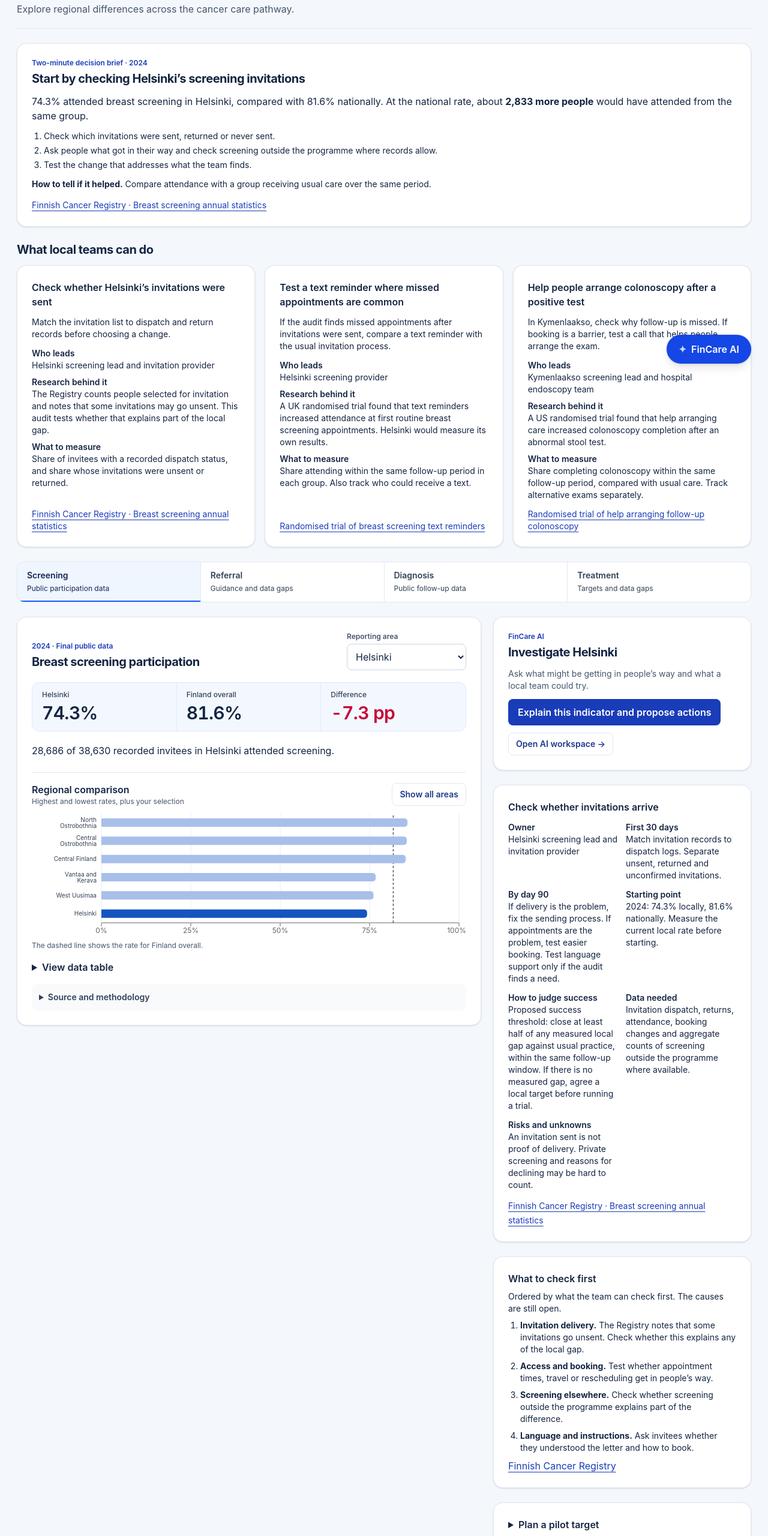
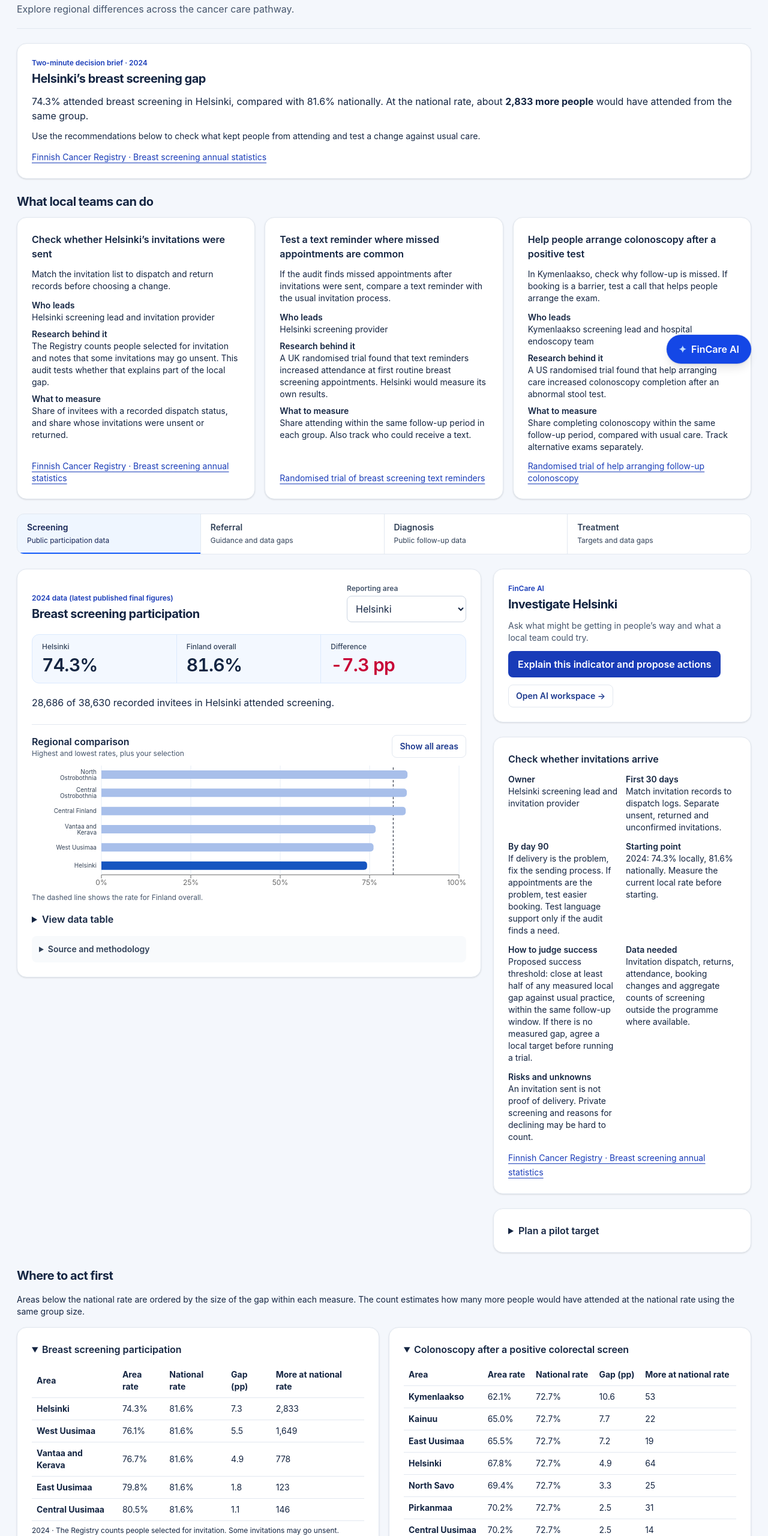
Before and after one commit to Momo-Junction/FinCare, a Next.js app: page / in a window 1280 px wide. Shown: the part 166-2726 px from the top of the page at 60% size. Built offline with nearby package versions, Linux system fonts and the light colour scheme.

Commit message:
Refine FinCare comparisons and action cards

```diff
--- a/app/action-plans.tsx
+++ b/app/action-plans.tsx
@@ -20,14 +20,9 @@ export function DecisionBrief() {
   const helsinki = rankedGaps("screening").find(({ id }) => id === "helsinki")!;
   return <section className="panel space-y-3">
     <p className="eyebrow">Two-minute decision brief · 2024</p>
-    <h2>Start by checking Helsinki’s screening invitations</h2>
+    <h2>Helsinki’s breast screening gap</h2>
     <p>{helsinki.rate}% attended breast screening in Helsinki, compared with {comparisons.screening.national.rate}% nationally. At the national rate, about <strong>{helsinki.fewerAtNationalRate.toLocaleString("en-GB")} more people</strong> would have attended from the same group.</p>
-    <ol className="list-decimal space-y-1 pl-5 text-sm">
-      <li>Check which invitations were sent, returned or never sent.</li>
-      <li>Ask people what got in their way and check screening outside the programme where records allow.</li>
-      <li>Test the change that addresses what the team finds.</li>
-    </ol>
-    <p className="text-sm"><strong>How to tell if it helped.</strong> Compare attendance with a group receiving usual care over the same period.</p>
+    <p className="text-sm">Use the recommendations below to check what kept people from attending and test a change against usual care.</p>
     <a className="text-sm" href={plan.source.url}>{plan.source.name}</a>
   </section>;
 }
@@ -85,8 +80,8 @@ export function PriorityView() {
         <summary className="cursor-pointer font-semibold">{comparisons[stage].title}</summary>
         <div className="overflow-x-auto">
           <table className="mt-3 w-full text-left text-sm">
-            <thead><tr><th scope="col">Area</th><th scope="col">Gap (percentage points)</th><th scope="col">More at national rate</th></tr></thead>
-            <tbody>{rankedGaps(stage).map((area) => <tr key={area.id}><th scope="row">{area.name}</th><td>{Math.abs(area.gap).toFixed(1)}</td><td>{area.fewerAtNationalRate.toLocaleString("en-GB")}</td></tr>)}</tbody>
+            <thead><tr><th scope="col">Area</th><th scope="col">Area rate</th><th scope="col">National rate</th><th scope="col">Gap (pp)</th><th scope="col">More at national rate</th></tr></thead>
+            <tbody>{rankedGaps(stage).map((area) => <tr key={area.id}><th scope="row">{area.name}</th><td>{area.rate.toFixed(1)}%</td><td>{comparisons[stage].national.rate.toFixed(1)}%</td><td>{Math.abs(area.gap).toFixed(1)}</td><td>{area.fewerAtNationalRate.toLocaleString("en-GB")}</td></tr>)}</tbody>
           </table>
         </div>
         <p className="mt-2 text-xs">2024 · {comparisons[stage].limitation}</p>
--- a/app/dashboard.tsx
+++ b/app/dashboard.tsx
@@ -155,7 +155,7 @@ function Comparison({ stage, areaId, setAreaId, openAI }: {
           <section className="panel" aria-labelledby="comparison">
             <div className="comparison-header">
             <div>
-            <p className="eyebrow">{indicator.year} · {indicator.status}</p>
+            <p className="eyebrow">{indicator.status}</p>
             <h2 id="comparison">{indicator.title}</h2>
             </div>
             <div>
@@ -203,12 +203,13 @@ function Comparison({ stage, areaId, setAreaId, openAI }: {
               <div className="overflow-x-auto">
                 <table className="mt-2 w-full text-left text-sm">
                   <caption className="sr-only">{indicator.title}, {indicator.year}</caption>
-                  <thead><tr><th scope="col">Area</th><th scope="col">{indicator.numerator}</th><th scope="col">{indicator.denominator}</th><th scope="col">Rate</th></tr></thead>
+                  <thead><tr><th scope="col">Area</th><th scope="col">{indicator.numerator}</th><th scope="col">{indicator.denominator}</th><th scope="col">Area rate</th>{stage === "diagnosis" && <th scope="col">National rate</th>}</tr></thead>
                   <tbody>
-                    <tr className="font-semibold"><th scope="row">National benchmark</th><td>{counts.format(national.attended)}</td><td>{counts.format(national.invited)}</td><td>{national.rate.toFixed(1)}%</td></tr>
+                    <tr className="font-semibold"><th scope="row">National benchmark</th><td>{counts.format(national.attended)}</td><td>{counts.format(national.invited)}</td><td>{national.rate.toFixed(1)}%</td>{stage === "diagnosis" && <td>{national.rate.toFixed(1)}%</td>}</tr>
                     {regional.map((item) => (
                       <tr key={item.id} className={item.id === areaId ? "bg-blue-50" : ""}>
                         <th scope="row">{item.name}</th><td>{counts.format(item.attended)}</td><td>{counts.format(item.invited)}</td><td>{item.rate.toFixed(1)}%</td>
+                        {stage === "diagnosis" && <td>{national.rate.toFixed(1)}%</td>}
                       </tr>
                     ))}
                   </tbody>
@@ -236,7 +237,6 @@ function Comparison({ stage, areaId, setAreaId, openAI }: {
                   <div className="mt-5 space-y-4 text-sm">
                     <p>{brief.interpretation}</p>
                     <div><h3>Hypothesis to test</h3><p>{brief.hypothesis}</p></div>
-                    <div><h3>Check locally</h3><p>{brief.verification}</p></div>
                     <div><h3>Why this pilot</h3><p>{brief.rationale}</p></div>
                     <div><h3>Evidence limit</h3><p>{brief.limitation}</p></div>
                     <ul className="space-y-1">
@@ -249,42 +249,11 @@ function Comparison({ stage, areaId, setAreaId, openAI }: {
             </section>
             <ActionCard plan={brief && pilot ? {
               ...localPlan(stage, areaId),
-              first30: `${localPlan(stage, areaId).first30} ${brief.verification}`,
+              first30: brief.verification,
               first90: `If those checks support the change, ${pilot.action.charAt(0).toLowerCase() + pilot.action.slice(1)}`,
               measure: `${localPlan(stage, areaId).measure} ${pilot.metric}`,
             } : localPlan(stage, areaId)} />
-            {stage === "screening" && <section className="panel space-y-2">
-              <h3>What to check first</h3>
-              <p className="text-sm">Ordered by what the team can check first. The causes are still open.</p>
-              <ol className="list-decimal space-y-2 pl-5 text-sm">
-                <li><strong>Invitation delivery.</strong> The Registry notes that some invitations go unsent. Check whether this explains any of the local gap.</li>
-                <li><strong>Access and booking.</strong> Test whether appointment times, travel or rescheduling get in people’s way.</li>
-                <li><strong>Screening elsewhere.</strong> Check whether screening outside the programme explains part of the difference.</li>
-                <li><strong>Language and instructions.</strong> Ask invitees whether they understood the letter and how to book.</li>
-              </ol>
-              <a href={sources.registry.url}>Finnish Cancer Registry</a>
-            </section>}
-            {pilot && <section className="panel">
-              <h2>Option to test if the local checks support it</h2>
-              <h3 className="mt-3">{pilot.title}</h3>
-              <p className="mt-1">{area.gap >= 0 ? "Consider a targeted pilot if local checks identify a specific attendance barrier. " : ""}{pilot.action}</p>
-              <h3 className="mt-3">Measure success</h3>
-              <p className="mt-1">{pilot.metric}</p>
-              <p className="mt-3"><a href={sources.strategy.url}>{sources.strategy.name}</a></p>
-            </section>}
             <PilotPlanner areaId={areaId} stage={stage} />
-            <section className="panel">
-              <h2>What Finland needs to measure</h2>
-              <dl className="mt-3 space-y-3 text-sm">
-                {stage === "screening" ? (
-                  <div><dt className="font-semibold">Invitation delivery and booking</dt><dd>Record delivery, rescheduling and reasons for missed appointments to investigate participation gaps.</dd></div>
-                ) : (
-                  <div><dt className="font-semibold">Diagnostic follow-up and outcomes</dt><dd>Record positive result, referral, completed examination, alternative tests and confirmed diagnosis dates. Include cases still open.</dd></div>
-                )}
-              </dl>
-              <p className="mt-3 text-sm">Publish comparable counts and missingness by area.</p>
-              <p className="mt-3 text-sm"><a href={sources.roadmap.url}>{sources.roadmap.name}</a></p>
-            </section>
           </div>
         </div>
   );
--- a/app/goal-three.tsx
+++ b/app/goal-three.tsx
@@ -9,7 +9,7 @@ import { laplandOptions } from "../lib/action-plans";
 
 export function GoalThree({ investigate }: { investigate: (question: string) => void }) {
   const [sex, setSex] = useState<"women" | "men">("men");
-  const [metric, setMetric] = useState<OutcomeMetric>("mortality");
+  const [metric, setMetric] = useState<OutcomeMetric>("survival");
   const [expanded, setExpanded] = useState(false);
   const data = lungOutcomes(sex, metric);
   const displayed = expanded ? data.rows : data.rows.slice(0, 5);
--- a/lib/screening.ts
+++ b/lib/screening.ts
@@ -18,7 +18,7 @@ export const indicator = {
   definition: "Recorded attendees divided by people recorded as invited for programme mammography.",
   coverage: "Finland’s 21 wellbeing services counties and the City of Helsinki. Åland is excluded.",
   denominatorNote: "The Registry counts people selected for invitation. Some invitations may go unsent.",
-  status: "Final public data",
+  status: "2024 data (latest published final figures)",
 } as const;
 
 export const national = { invited: 344851, attended: 281369, rate: 81.6 };
```
